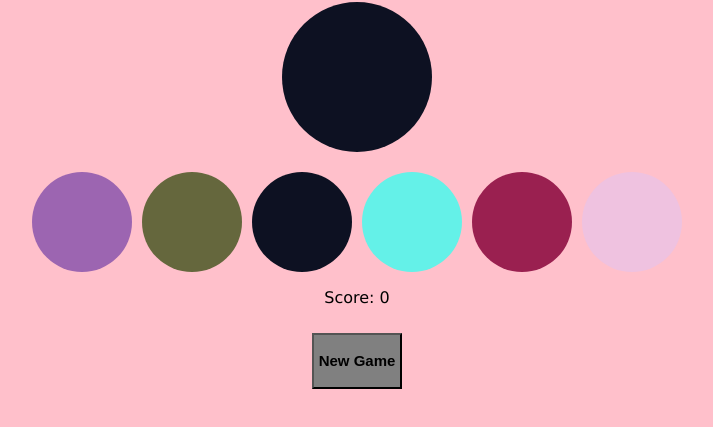
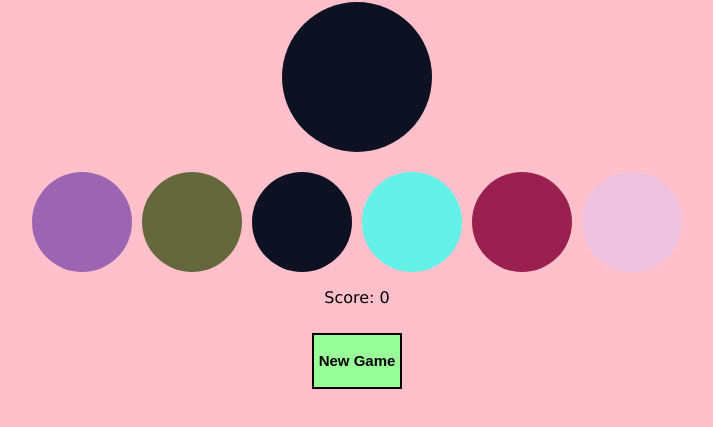
Before and after one commit to Ifhy1/HNGINTERNSHIP, a plain HTML site: page index.html in a window 1280 px wide. Shown: the part 99-526 px from the top of the page, without its empty margins (283-996 px from the left). Drawn offline with Linux system fonts and the light colour scheme.

Commit message:
updated style.css

```diff
--- a/style.css
+++ b/style.css
@@ -34,10 +34,11 @@ button.colorOption:hover {
 }
 
 #newGameButton {
-  background-color: gray;
+  background-color: #98FF98;
   margin-top: 10px;
   padding: 5px;
   font-size: 10px;
+  border: 2px solid black;
   cursor: pointer;
 
 }
```
